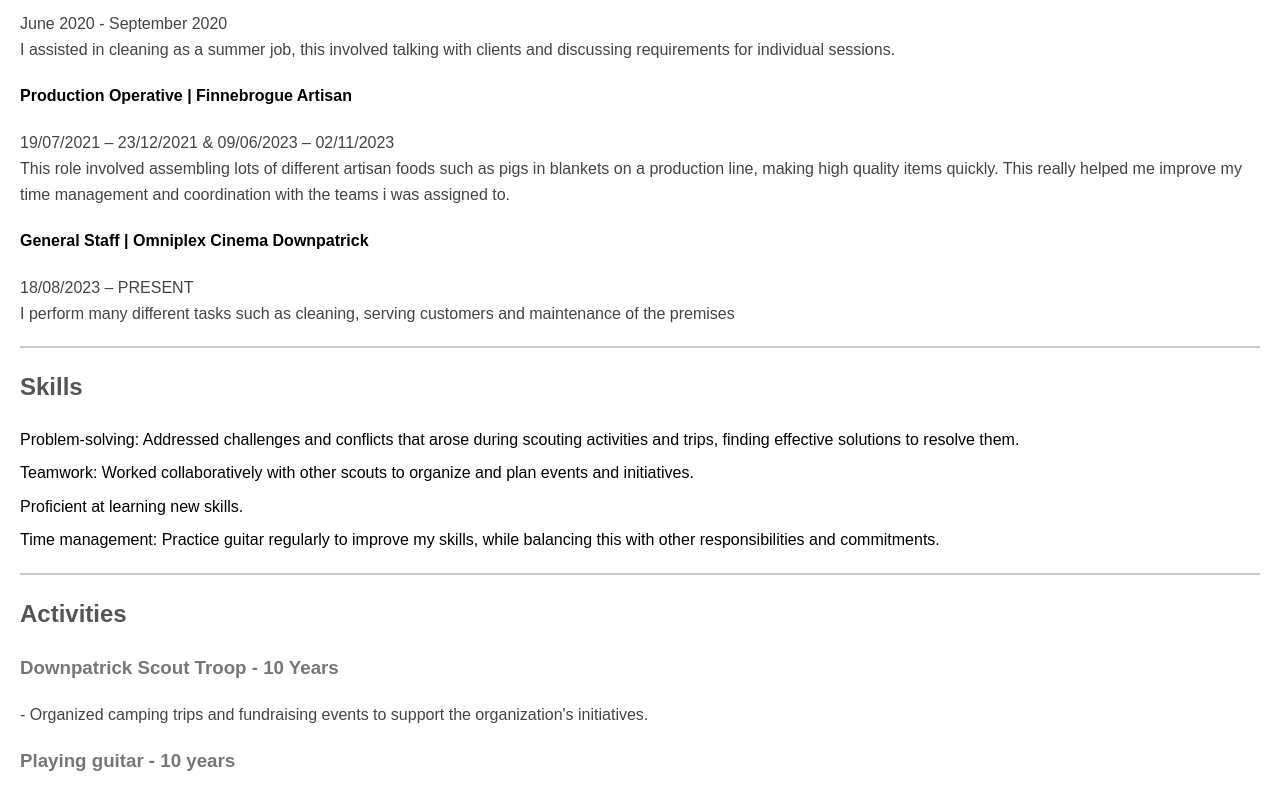
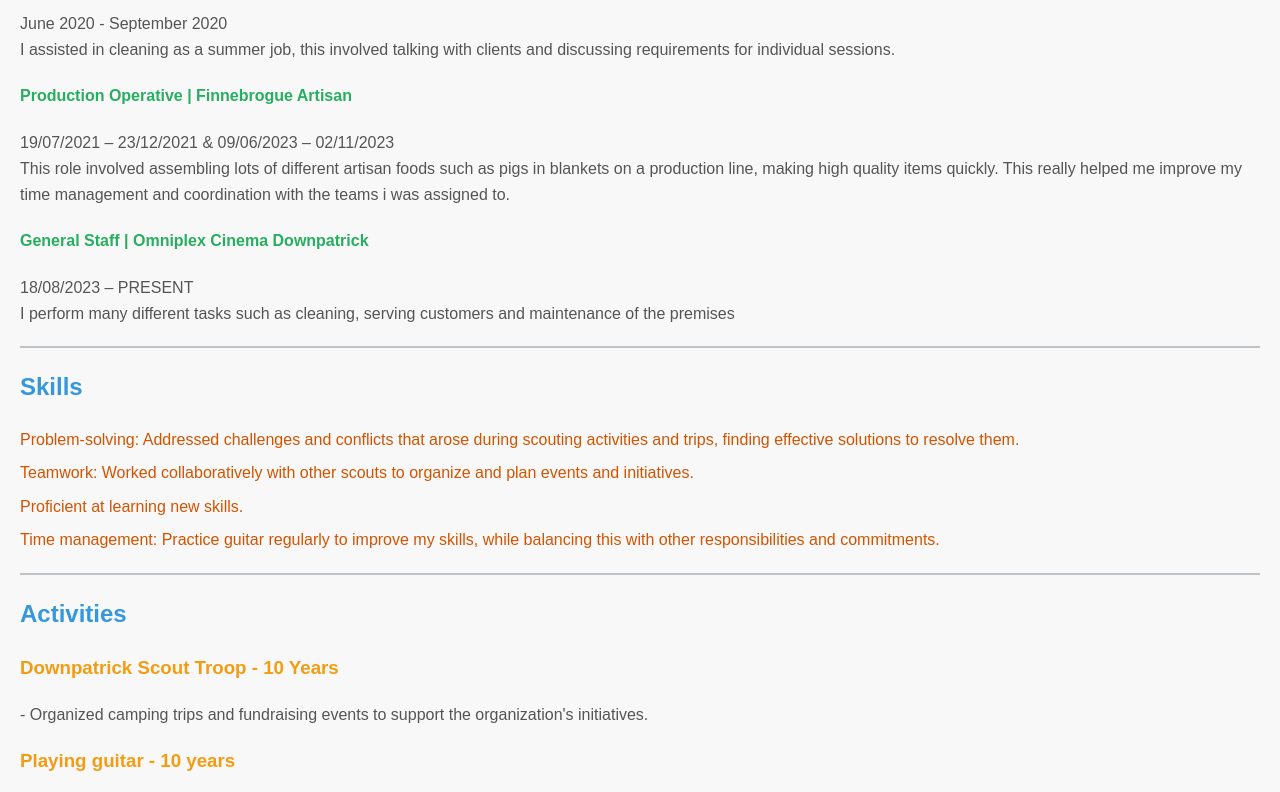
Before and after one commit to BreaghDenvir/resume, a plain HTML site: page index.html in a window 1280 px wide. Shown: the part 1408-2200 px from the top of the page. Drawn offline with Linux system fonts and the light colour scheme.

Commit message:
added colour to text

```diff
--- a/style.css
+++ b/style.css
@@ -1,28 +1,30 @@
 body {
-    font-family: Arial, sans-serif;
+  font-family: 'Arial', sans-serif;
   line-height: 1.6;
   margin: 20px;
+  background-color: #f8f8f8;
+  color: #333;
 }
 
 h1 {
-    color: #333;
+  color: #2c3e50;
 }
 
 h2 {
-    color: #555;
+  color: #3498db;
 }
 
 h3 {
-    color: #777;
+  color: #e74c3c;
 }
 
 hr {
-    border: 1px solid #ccc;
+  border: 1px solid #bdc3c7;
   margin: 20px 0;
 }
 
 p {
-    color: #444;
+  color: #555;
 }
 
 ul {
@@ -40,3 +42,30 @@ body {
   text-align: center;
   color: #888;
 }
+
+/* Add more styles as needed */
+
+/* Education section colors */
+h4 {
+  color: #9b59b6;
+}
+
+/* Experience section colors */
+h4 {
+  color: #27ae60;
+}
+
+/* Skills section colors */
+ul li {
+  color: #e67e22;
+}
+
+/* Activities section colors */
+h3 {
+  color: #f39c12;
+}
+
+/* References section colors */
+ul li {
+  color: #d35400;
+}
```
Lines whose indentation alone changed are shown as unchanged.
